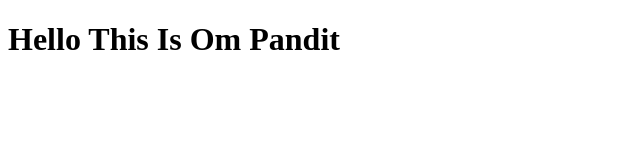
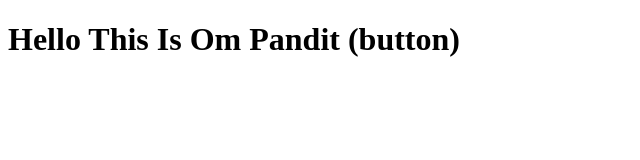
Before and after one commit to VyankateshPandit/gallery, a plain HTML site: page Gallery/index.html in a window 1280 px wide. Shown: the whole page, without its empty margins (0-640 px from the left). Drawn offline with Linux system fonts and the light colour scheme.

Commit message:
added new feature in file

```diff
--- a/Gallery/index.html
+++ b/Gallery/index.html
@@ -6,6 +6,6 @@
     <title>Document</title>
 </head>
 <body>
-    <h1>Hello This Is Om Pandit</h1>
+    <h1>Hello This Is Om Pandit (button)</h1>
 </body>
 </html>
```
